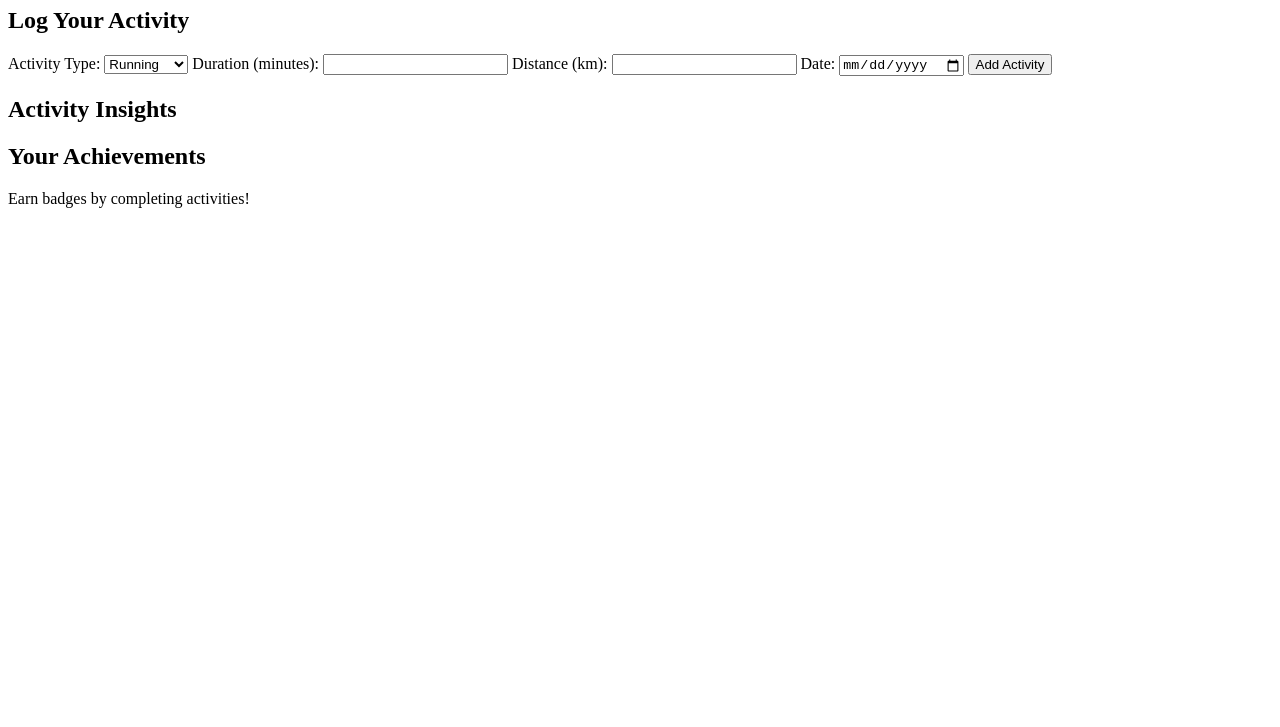
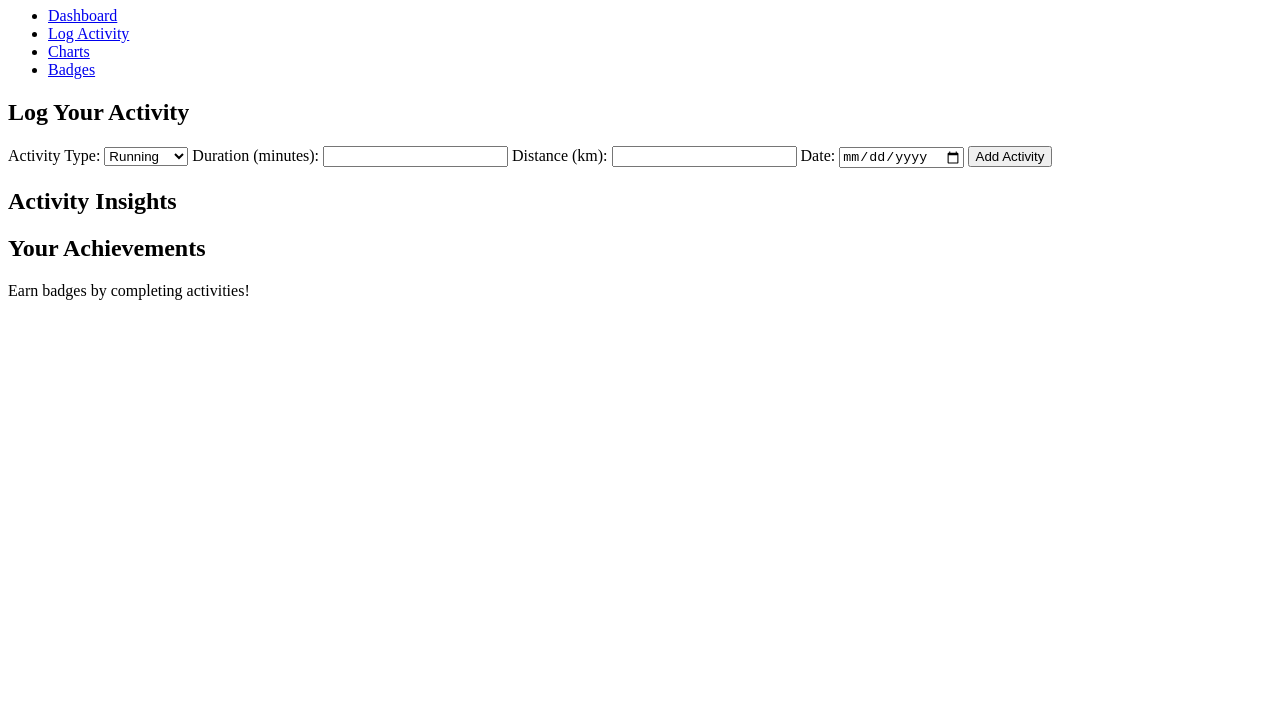
Before and after one commit to agodahdev/FitTracker, a plain HTML site: page index.html in a window 1280 px wide. Shown: the part 73-800 px from the top of the page. Drawn offline with Linux system fonts and the light colour scheme.

Commit message:
added navbar

```diff
--- a/index.html
+++ b/index.html
@@ -10,15 +10,20 @@
 
     <header>
         <h1>FitTracker</h1>
-
-
+        <nav>
+            <ul>
+                <!-- Navigation Links-->
+                <li><a href="#dashboard">Dashboard</a></li>
+                <li><a href="#log">Log Activity</a></li>
+                <li><a href="#charts">Charts</a></li>
+                <li><a href="#badges">Badges</a></li>
+            </ul>
+        </nav>
     </header>
 
     <main>
-
         <!-- Form Loggin activity-->
          <section>
-
             <h2>Log Your Activity</h2>
             <form id="activity-form">
                 <label for="activity">Activity Type:</label>
```
